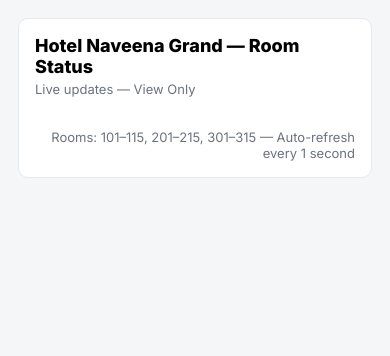
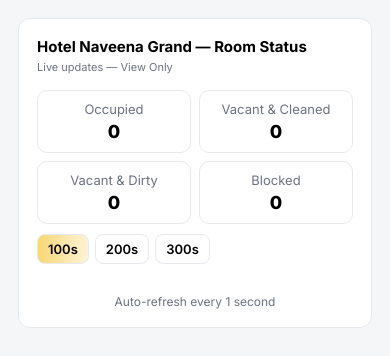
Before and after one commit to hotelnaveenagrand/hotel-room-status, a plain HTML site: page index.html in a window 390 px wide. Drawn offline with nearby package versions, Linux system fonts and the light colour scheme; no server answers.

Commit message:
Update index.html

```diff
--- a/index.html
+++ b/index.html
@@ -2,90 +2,78 @@
 <html lang="en">
 <head>
 <meta charset="utf-8" />
-<meta name="viewport" content="width=device-width,initial-scale=1" />
-<title>Hotel Naveena Grand — Live Room Status</title>
-<link href="https://fonts.googleapis.com/css2?family=Inter:wght@400;600;800&display=swap" rel="stylesheet">
-
+<meta name="viewport" content="width=device-width, initial-scale=1" />
+<title>Hotel Naveena Grand — Room Status</title>
+<link href="https://fonts.googleapis.com/css2?family=Inter:wght@400;600;700;800&display=swap" rel="stylesheet">
 <style>
   :root{
-    --bg:#f4f6f8; --card:#fff; --muted:#6b7280; --border:#e6e9ee;
+    --bg:#f4f6f8; --card:#ffffff; --border:#e6e9ee;
+    --muted:#6b7280; --accent:#f7d774;
     --occupied:#e8f7ed;
     --vacant_cleaned:#eef2ff;
     --vacant_dirty:#fff1f2;
     --blocked:#fff7ed;
   }
+  *{box-sizing:border-box}
+  body{font-family:Inter,system-ui,Arial,sans-serif;background:var(--bg);margin:0;padding:18px}
+  .app{max-width:1150px;margin:0 auto;background:var(--card);border-radius:12px;padding:18px;border:1px solid var(--border)}
+  header{display:flex;justify-content:space-between;align-items:center;gap:10px;padding-bottom:4px}
+  h1{margin:0;font-size:20px;font-weight:700}
+  .meta{color:var(--muted);font-size:13px;margin-top:4px}
 
-  *{ box-sizing:border-box; }
+  /* Summary */
+  .summary{display:grid;grid-template-columns:repeat(auto-fit,minmax(140px,1fr));gap:10px;margin-top:16px}
+  .count-card{background:#fff;padding:12px;border-radius:10px;border:1px solid var(--border);text-align:center}
+  .count-card div:first-child{font-size:13px;color:var(--muted)}
+  .count-num{font-size:22px;font-weight:800;margin-top:4px}
 
-  body{
-    font-family:Inter,system-ui,Arial,sans-serif;
-    background:var(--bg);
-    margin:0;
-    padding:18px;
+  /* Floor Tabs */
+  .floor-tabs{display:flex;gap:8px;margin-top:20px}
+  .tab{padding:8px 14px;border-radius:8px;border:1px solid var(--border);background:#fff;cursor:pointer;font-weight:600}
+  .tab.active{background:linear-gradient(90deg,var(--accent),#fff3d6)}
+
+  /* Rooms Grid */
+  .grid{display:grid;grid-template-columns:repeat(auto-fill,minmax(120px,1fr));gap:12px;margin-top:14px}
+  .room{background:#fff;border-radius:10px;border:1px solid var(--border);padding:12px;text-align:center;min-height:90px;display:flex;flex-direction:column;justify-content:center}
+  .room .num{font-size:18px;font-weight:700;margin-bottom:6px}
+  .occupied{background:var(--occupied)}
+  .vacant_cleaned{background:var(--vacant_cleaned)}
+  .vacant_dirty{background:var(--vacant_dirty)}
+  .blocked{background:var(--blocked)}
+
+  footer{text-align:center;color:var(--muted);font-size:12px;margin-top:20px}
+@media (max-width: 480px) {
+    header h1 { font-size: 15px; font-weight:700; }
+    header { padding-bottom: 0; margin-bottom: 4px; }
+    .meta { font-size: 11px; }
+
+    .summary { grid-template-columns: repeat(2, 1fr); gap: 6px; }
+    .count-card { padding: 8px; }
+    .count-num { font-size: 16px; }
+
+    .floor-tabs { gap: 4px; margin-top: 10px; }
+    .tab { padding: 5px 8px; font-size: 12px; }
+
+    .grid { gap: 6px; margin-top: 10px; }
+    .room { min-height: 65px; padding: 8px; border-radius: 8px; }
+    .room .num { font-size: 15px; }
+    .room div:last-child { font-size: 11px; }
   }
+    .summary { grid-template-columns: repeat(2, 1fr); gap: 8px; }
+    .count-card { padding: 10px; }
+    .count-num { font-size: 18px; }
 
-  .app{
-    max-width:1100px;
-    margin:0 auto;
-    background:var(--card);
-    padding:16px;
-    border-radius:10px;
-    border:1px solid var(--border);
-  }
+    .floor-tabs { gap: 6px; }
+    .tab { padding: 6px 10px; font-size: 13px; }
 
-  header{
-    display:flex;
-    justify-content:space-between;
-    align-items:center;
-  }
-
-  h1{
-    margin:0;
-    font-size:18px;
-  }
-
-  .meta{
-    color:var(--muted);
-    font-size:13px;
-    margin-top:4px;
-  }
-
-  .grid{
-    display:grid;
-    grid-template-columns:repeat(5,1fr);
-    gap:10px;
-    margin-top:20px;
-  }
-
-  .room{
-    background:#fff;
-    border-radius:8px;
-    border:1px solid var(--border);
-    min-height:70px;
-    display:flex;
-    flex-direction:column;
-    align-items:center;
-    justify-content:center;
-    padding:8px;
-    text-align:center;
-  }
-
-  .room .num{
-    font-weight:700;
-    margin-bottom:6px;
-  }
-
-  /* Status Backgrounds */
-  .room.occupied{ background:var(--occupied); }
-  .room.vacant_cleaned{ background:var(--vacant_cleaned); }
-  .room.vacant_dirty{ background:var(--vacant_dirty); }
-  .room.blocked{ background:var(--blocked); }
-
-  footer{
-    margin-top:12px;
-    color:var(--muted);
-    font-size:13px;
-    text-align:right;
+    .grid { gap: 8px; }
+    .room {
+      min-height: 70px;
+      padding: 10px;
+      border-radius: 8px;
+    }
+    .room .num { font-size: 16px; }
+    .room div:last-child { font-size: 12px; }
   }
 </style>
 </head>
@@ -99,51 +87,86 @@
     </div>
   </header>
 
+  <!-- Summary Cards -->
+  <div class="summary">
+    <div class="count-card"><div>Occupied</div><div id="cOcc" class="count-num">0</div></div>
+    <div class="count-card"><div>Vacant &amp; Cleaned</div><div id="cClean" class="count-num">0</div></div>
+    <div class="count-card"><div>Vacant &amp; Dirty</div><div id="cDirty" class="count-num">0</div></div>
+    <div class="count-card"><div>Blocked</div><div id="cBlocked" class="count-num">0</div></div>
+  </div>
+
+  <!-- Floor Tabs -->
+  <div id="floorTabs" class="floor-tabs"></div>
+
+  <!-- Rooms Grid -->
   <div id="roomsGrid" class="grid"></div>
 
-  <footer>Rooms: 101–115, 201–215, 301–315 — Auto-refresh every 1 second</footer>
+  <footer>Auto-refresh every 1 second</footer>
 </div>
 
-<!-- Supabase -->
 <script src="https://cdn.jsdelivr.net/npm/@supabase/supabase-js/dist/umd/supabase.min.js"></script>
-
 <script>
 const SUPABASE_URL = "https://jaklizxkcmytzjshxnxk.supabase.co";
 const SUPABASE_ANON_KEY = "eyJhbGciOiJIUzI1NiIsInR5cCI6IkpXVCJ9.eyJpc3MiOiJzdXBhYmFzZSIsInJlZiI6Impha2xpenhrY215dHpqc2h4bnhrIiwicm9sZSI6ImFub24iLCJpYXQiOjE3NjMxMTgzMTcsImV4cCI6MjA3ODY5NDMxN30.nyxO9VdMr-nIz0PvoVWqgh8tTeDLMf8rIilMDbGsj-w";
+const supabaseClient = supabase.createClient(SUPABASE_URL, SUPABASE_ANON_KEY);
 
-const supabaseClient = supabase.createClient(SUPABASE_URL, SUPABASE_ANON_KEY);
+const floors=[1,2,3];
+let activeFloor = 1;
+
+const tabs = document.getElementById("floorTabs");
 const grid = document.getElementById("roomsGrid");
 
+function buildTabs(){
+  tabs.innerHTML = "";
+  floors.forEach(f=>{
+    const t=document.createElement("div");
+    t.className = "tab" + (f===activeFloor ? " active" : "");
+    t.textContent = f + "00s";
+    t.onclick = ()=>{ activeFloor = f; loadRooms(); };
+    tabs.appendChild(t);
+  });
+}
+
 async function loadRooms(){
+  buildTabs();
+
+  // Fetch ALL rooms from all floors
   const { data: rooms, error } = await supabaseClient
-    .from("rooms")
-    .select("*")
-    .order("floor",{ascending:true})
-    .order("room",{ascending:true});
+      .from("rooms")
+      .select("*")
+      .order("floor", { ascending:true })
+      .order("room", { ascending:true });
 
-  if(error){
-    console.error(error);
-    return;
-  }
+  if(error){ console.error(error); return; }
 
+  // GLOBAL counts across all floors
+  let occ=0, clean=0, dirty=0, blk=0;
+  rooms.forEach(r=>{
+    if(r.status==="occupied") occ++;
+    else if(r.status==="vacant_cleaned") clean++;
+    else if(r.status==="vacant_dirty") dirty++;
+    else if(r.status==="blocked") blk++;
+  });
+
+  document.getElementById('cOcc').textContent = occ;
+  document.getElementById('cClean').textContent = clean;
+  document.getElementById('cDirty').textContent = dirty;
+  document.getElementById('cBlocked').textContent = blk;
+
+  // Render ONLY selected floor rooms
+  const floorRooms = rooms.filter(r => Number(r.floor) === Number(activeFloor));
   grid.innerHTML = "";
 
-  rooms.forEach(r => {
+  floorRooms.forEach(r=>{
     const div = document.createElement("div");
     div.className = `room ${r.status}`;
-    const label = r.status.replace(/_/g, " ").toUpperCase();
-
-    div.innerHTML = `
-      <div class='num'>${r.room}</div>
-      <div>${label}</div>
-    `;
-
+    div.innerHTML = `<div class='num'>${r.room}</div><div>${r.status.replace(/_/g," ").toUpperCase()}</div>`;
     grid.appendChild(div);
   });
 }
 
 loadRooms();
-setInterval(loadRooms, 1000); // Auto-refresh every 1 second
+setInterval(loadRooms, 1000);(loadRooms, 1000);
 </script>
 
 </body>
```
